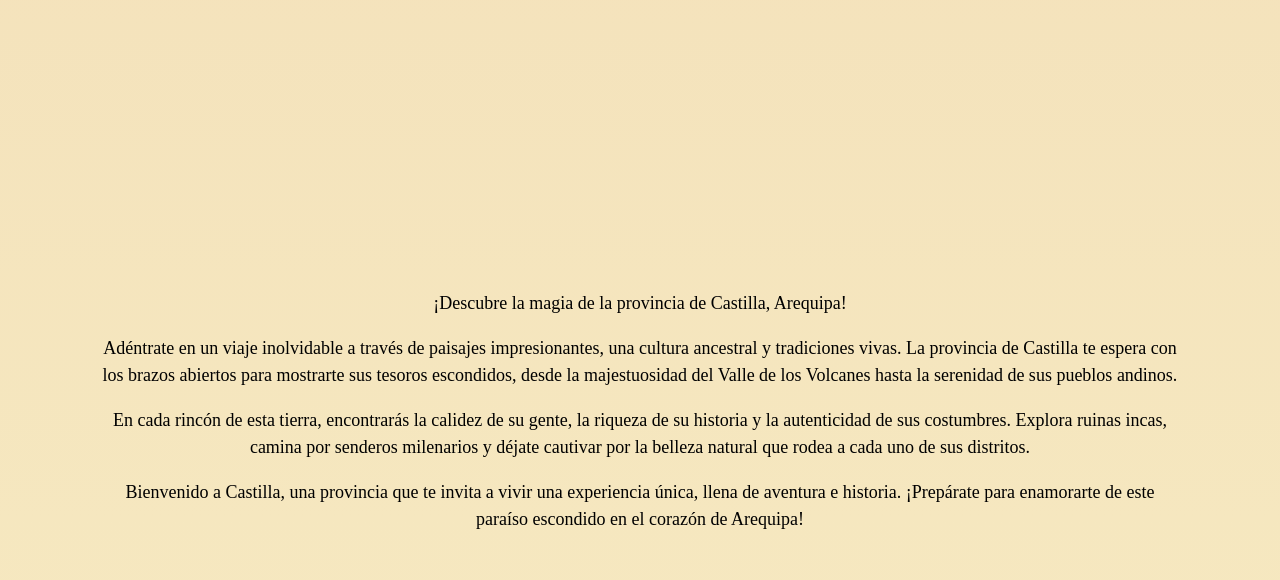
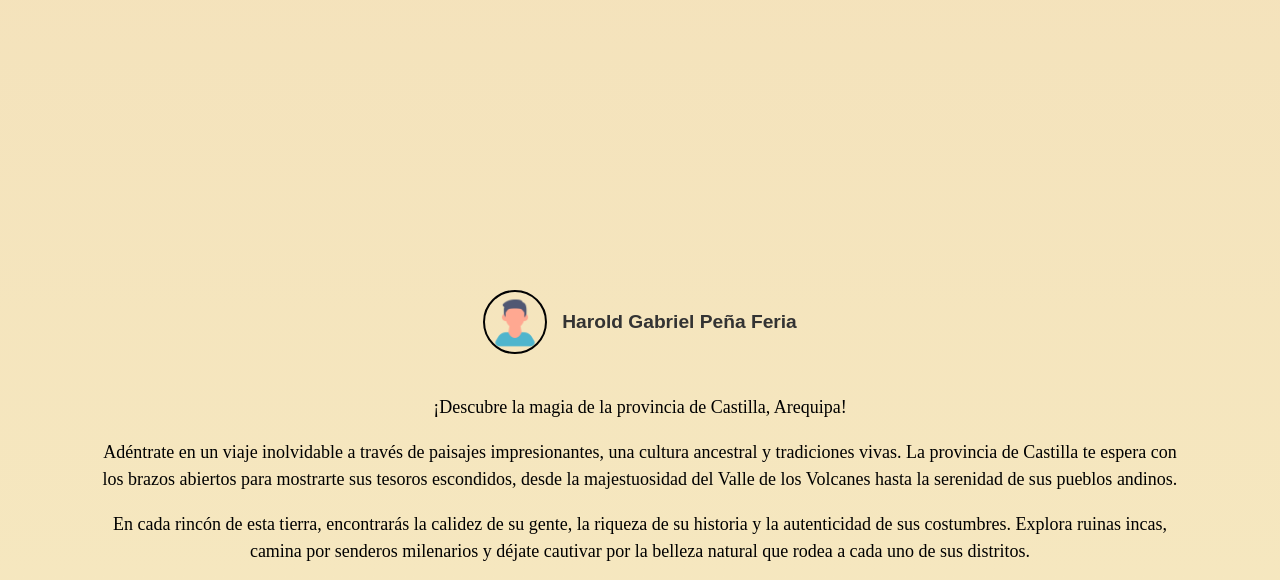
Before and after one commit to Shavicho/turismo-castilla, a plain HTML site: page index.html in a window 1280 px wide. Shown: the part 464-1044 px from the top of the page. Drawn offline with Linux system fonts and the light colour scheme.

Commit message:
chachas y nombre

```diff
--- a/css/estilos.css
+++ b/css/estilos.css
@@ -326,3 +326,30 @@ nav hr {
     padding: 20px;
   }
 }
+
+.autor {
+  display: flex;
+  justify-content: center; /* Centrado horizontal */
+  margin-top: 40px;
+  margin-bottom: 40px;
+}
+
+.avatar {
+  display: flex;
+  align-items: center;
+  gap: 15px; /* espacio entre imagen y texto */
+}
+
+.avatar img {
+  width: 60px;
+  height: 60px;
+  border-radius: 50%; /* hace el círculo */
+  object-fit: cover; /* recorta la foto dentro del círculo */
+  border: 2px solid #020202; /* borde opcional */
+}
+
+.avatar .nombre {
+  font-size: 1.2rem;
+  font-weight: bold;
+  color: #333;
+}
--- a/index.html
+++ b/index.html
@@ -38,7 +38,16 @@
         </div>
       </section>
 
-      <p class="contenidoP" style="margin-top: 80px;">
+      <!-- Avatar con nombre -->
+      <section class="autor" style="margin-top: 80px;">
+        <div class="avatar">
+          <img src="img/perfil.png" alt="Retrato">
+          <span class="nombre">Harold Gabriel Peña Feria</span>
+        </div>
+      </section>
+
+
+      <p class="contenidoP" style="margin-top: 20px;">
         ¡Descubre la magia de la provincia de Castilla, Arequipa!
       </p>
       <p class="contenidoP">
--- a/js/cargarDatos.js
+++ b/js/cargarDatos.js
@@ -26,7 +26,7 @@ document.addEventListener("DOMContentLoaded", () => {
     .then(response => response.json())
     .then(data => {
       // Listado de secciones que podría tener un distrito
-      const secciones = ["atractivos", "actividades", "gastronomia"];
+      const secciones = ["atractivos", "actividades", "gastronomia","danzas"];
 
       secciones.forEach(sec => {
         if (data[sec] && data[sec].length > 0) {
```
Also changed, not shown: data/chachas2.json (+9 -0 lines), distritos/chachas.html (+6 -0 lines), img/perfil.png (added), img/sirwiy.jpg (added).
